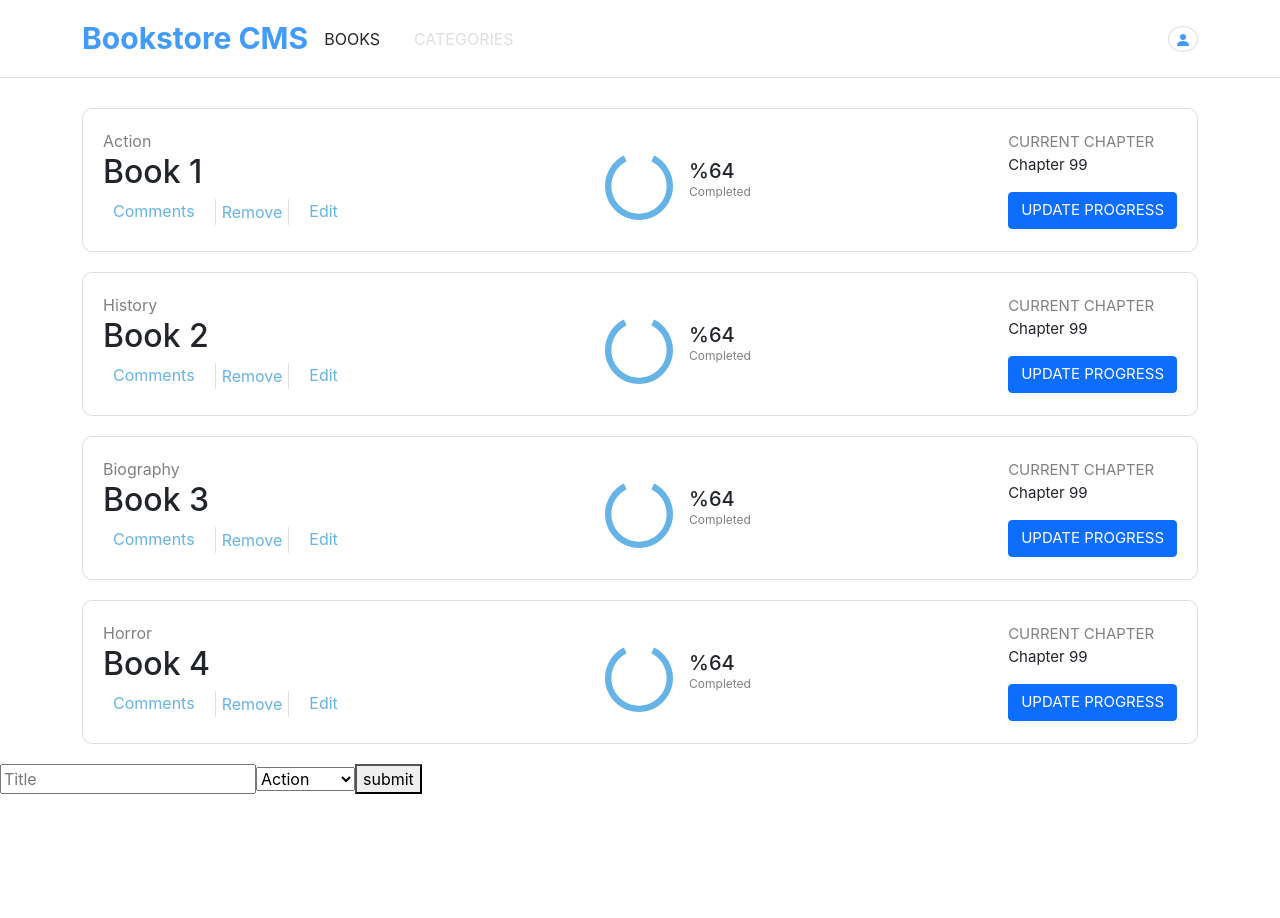
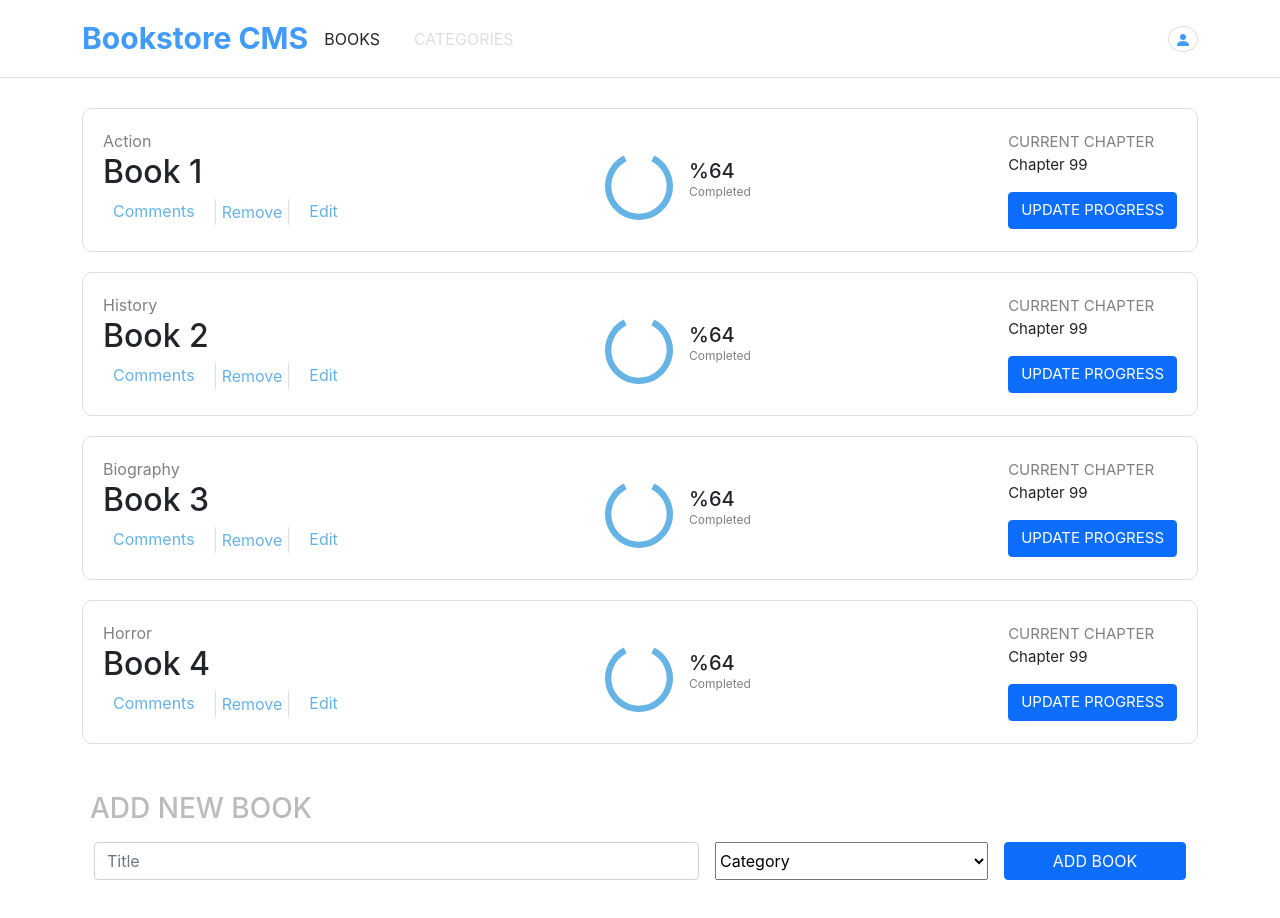
Before and after one commit to arikarim/Book-Store, a React (Create React App) app: page / in a window 1280 px wide. Shown: the top 918 px of the page. Before the commit the page ends 800 px from the top, so only its background shows below. Built offline with nearby package versions, Linux system fonts and the light colour scheme.

Commit message:
Add style to add book button

```diff
--- a/src/App.css
+++ b/src/App.css
@@ -90,3 +90,15 @@
   width: 30px;
   color: rgba(65, 154, 249, 0.99);
 }
+
+.form-title {
+  color: rgb(187, 187, 187);
+}
+
+.cate-select {
+
+}
+
+.form-btn {
+
+}
--- a/src/containers/ BooksForm.js
+++ b/src/containers/ BooksForm.js
@@ -15,14 +15,19 @@ const BooksForm = ({ addBook }) => {
 
   const handleSubmit = (e) => {
     e.preventDefault();
+    if (formData.title && formData.category) {
       addBook(formData);
       setFormData({ title: '', category: '' });
       e.target.reset();
+    }
   };
 
   return (
-    <form onSubmit={handleSubmit}>
+    <div className="container my-5">
+      <h3 className="form-title mx-2 my-3">ADD NEW BOOK</h3>
+      <form className="container d-flex justify-content-between" onSubmit={handleSubmit}>
         <input
+          className="form-control"
           id="title"
           type="text"
           name="title"
@@ -31,16 +36,19 @@ const BooksForm = ({ addBook }) => {
           required
         />
         <select
+          className="col-3 mx-3 cate-select"
           id="category"
           name="category"
           onChange={handleChange}
           value={formData.category}
           required
         >
+          <option>Category</option>
           {BOOKCATES.map((cate) => <option key={cate.index}>{cate}</option>)}
         </select>
-      <button type="submit">submit</button>
+        <button className="form-btn btn btn-primary col-2" type="submit">ADD BOOK</button>
       </form>
+    </div>
   );
 };
 
```
Lines whose indentation alone changed are shown as unchanged.
